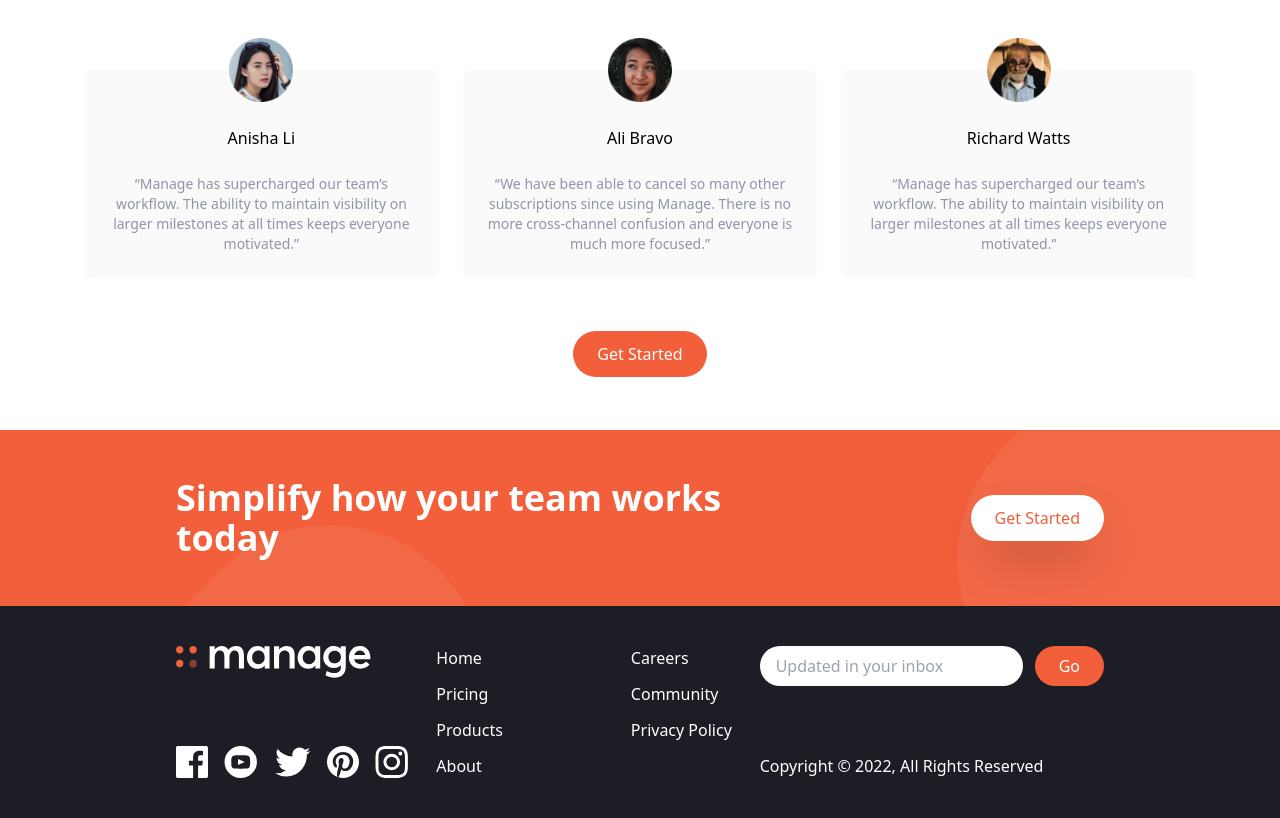
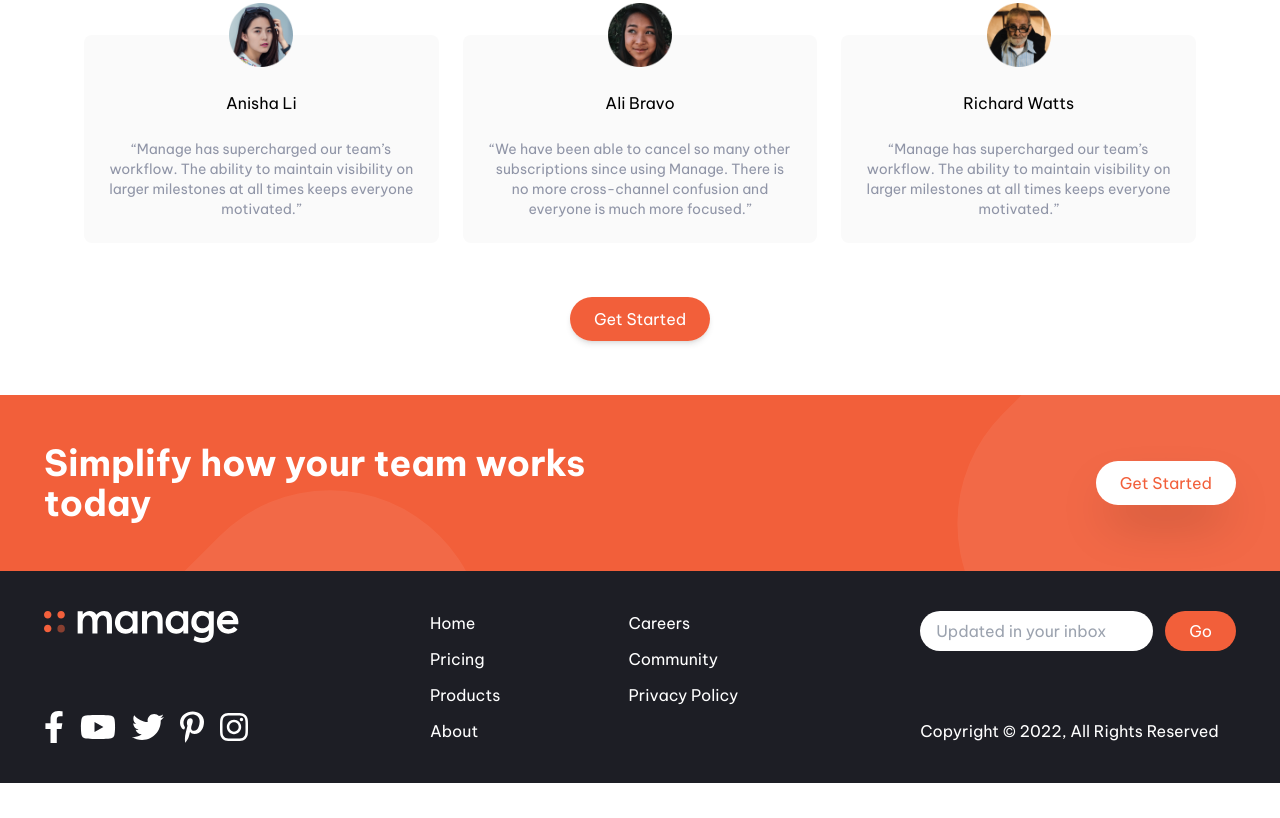
Before and after one commit to inastia/manager-site, a website: page index.html in a window 1280 px wide. Shown: the part 1342-2160 px from the top of the page. After the commit the page ends 2125 px from the top, so only its background shows below. Drawn offline with Linux system fonts and the light colour scheme.

Commit message:
hover states
button hover, font family, media queries

```diff
--- a/index.html
+++ b/index.html
@@ -5,33 +5,33 @@
    <meta charset="UTF-8">
    <meta http-equiv="X-UA-Compatible" content="IE=edge">
    <meta name="viewport" content="width=device-width, initial-scale=1.0">
+   <!-- font -->
+   <link href="https://fonts.googleapis.com/css2?family=Be+Vietnam+Pro:wght@400;500;700&display=swap" rel="stylesheet">
    <link rel="stylesheet" href="css/main.css">
    <title>Manage Landing Page</title>
 </head>
 
 <body>
-   <!-- Navbar -->
+   <!-- navbar -->
    <nav class="relative container mx-auto p-6">
       <!-- flex container -->
       <div class="flex items-center justify-between">
          <!-- logo -->
          <div class="pt-2">
-            <img src="img/logo.svg" alt="logo">
+            <img src="img/logo.svg" alt="logo" />
          </div>
          <!-- menu items -->
-         <div class="hidden space-x-6 md:flex ">
-            <a href="" class="hover:text-darkGrayishBlue">Pricing</a>
-            <a href="" class="hover:text-darkGrayishBlue">Product</a>
-            <a href="" class="hover:text-darkGrayishBlue">About Us</a>
-            <a href="" class="hover:text-darkGrayishBlue">Careers</a>
-            <a href="" class="hover:text-darkGrayishBlue">Community</a>
+         <div class="hidden space-x-6 md:flex">
+            <a href="#" class="hover:text-darkGrayishBlue">Pricing</a>
+            <a href="#" class="hover:text-darkGrayishBlue">Product</a>
+            <a href="#" class="hover:text-darkGrayishBlue">About Us</a>
+            <a href="#" class="hover:text-darkGrayishBlue">Careers</a>
+            <a href="#" class="hover:text-darkGrayishBlue">Community</a>
          </div>
-
          <!-- button -->
          <a href="#"
-            class="hidden md:block p-3 px-6 text-white bg-brightRed rounded-full baseline hover:bg-brightRedLight">
-            Get Started
-         </a>
+            class="hidden p-3 px-6 text-white bg-brightRed rounded-full baseline shadow-md hover:bg-brightRedLight md:block">Get
+            Started</a>
 
          <!-- hamburger icon -->
          <button id="menu-btn" class="block hamburger md:hidden focus:outline-none">
@@ -55,7 +55,7 @@
    </nav>
 
    <!-- hero section -->
-   <section class="" id="hero">
+   <section id="hero">
       <!-- flex container -->
       <div class="container flex flex-col-reverse items-center px-6 mx-auto mt-10 space-y-0 md:space-y-0 md:flex-row">
          <!-- heading side -->
@@ -68,7 +68,8 @@
                while keeping the larger team goals in view.
             </p>
             <div class="flex justify-center md:justify-start">
-               <a href="#" class="p-3 px-6 text-white bg-brightRed rounded-full baseline hover:bg-brightRedLight">
+               <a href="#"
+                  class="p-3 px-6 text-white bg-brightRed shadow-md rounded-full baseline hover:shadow-lg hover:bg-brightRedLight">
                   Get Started
                </a>
             </div>
@@ -229,7 +230,8 @@
 
          <!-- button -->
          <div class="my-16">
-            <a href="#" class="p-3 px-6 text-white bg-brightRed rounded-full baseline hover:bg-brightRedLight">Get
+            <a href="#"
+               class="p-3 px-6 text-white bg-brightRed rounded-full shadow-md baseline hover:shadow-lg hover:bg-brightRedLight">Get
                Started</a>
          </div>
 
@@ -249,7 +251,7 @@
          <!-- button -->
          <div>
             <a href="#"
-               class="p-3 px-6 text-brightRed bg-white rounded-full shadow-2xl baseline hover:bg-veryDarkBlue">Get
+               class="p-3 px-6 text-brightRed bg-white rounded-full shadow-2xl baseline hover:text-brightRedLight">Get
                Started</a>
          </div>
       </div>
@@ -259,10 +261,10 @@
    <footer class="bg-veryDarkBlue">
       <!-- flex container -->
       <div
-         class="container flex flex-col-reverse justify-between px-6 py-10 mx-auto space-y-8 md:flex-row md:space-y-0">
+         class="container flex flex-col-reverse justify-between px-6 py-10 mx-auto space-y-8 lg:flex-row lg:space-y-0">
          <!-- logo and social links container -->
          <div
-            class="flex flex-col-reverse items-center justify-between space-y-12 md:flex-col md:space-y-0 md:items-start">
+            class="flex flex-col-reverse items-center justify-between space-y-12 lg:flex-col lg:space-y-0 lg:items-start">
             <div class="mx-auto my-6 text-center text-white md:hidden">
                Copyright &copy; 2022, All Rights Reserved
             </div>
@@ -271,26 +273,47 @@
                <img src="img/logo-white.svg" class="h-8" alt="logo">
             </div>
             <!-- social links container -->
-            <div class="flex justify-center space-x-4">
-               <!-- link 1 -->
-               <a href="#">
-                  <img src="img/icon-facebook.svg" alt="" class="h-8">
+            <!--! Font Awesome Pro 6.0.0 by @fontawesome - https://fontawesome.com License - https://fontawesome.com/license (Commercial License) Copyright 2022 Fonticons, Inc. -->
+            <div class="flex justify-center space-x-4 text-white">
+               <!-- link 1: facebook -->
+               <a href="">
+                  <svg xmlns="http://www.w3.org/2000/svg" viewBox="0 0 320 512"
+                     class="h-8 fill-white hover:fill-brightRed">
+                     <path
+                        d="M279.14 288l14.22-92.66h-88.91v-60.13c0-25.35 12.42-50.06 52.24-50.06h40.42V6.26S260.43 0 225.36 0c-73.22 0-121.08 44.38-121.08 124.72v70.62H22.89V288h81.39v224h100.17V288z" />
+                  </svg>
                </a>
-               <!-- link 2 -->
-               <a href="#">
-                  <img src="img/icon-youtube.svg" alt="" class="h-8">
+               <!-- link 2: youtube -->
+               <a href="">
+                  <svg xmlns="http://www.w3.org/2000/svg" viewBox="0 0 576 512"
+                     class="h-8 fill-white hover:fill-brightRed">
+                     <path
+                        d="M549.655 124.083c-6.281-23.65-24.787-42.276-48.284-48.597C458.781 64 288 64 288 64S117.22 64 74.629 75.486c-23.497 6.322-42.003 24.947-48.284 48.597-11.412 42.867-11.412 132.305-11.412 132.305s0 89.438 11.412 132.305c6.281 23.65 24.787 41.5 48.284 47.821C117.22 448 288 448 288 448s170.78 0 213.371-11.486c23.497-6.321 42.003-24.171 48.284-47.821 11.412-42.867 11.412-132.305 11.412-132.305s0-89.438-11.412-132.305zm-317.51 213.508V175.185l142.739 81.205-142.739 81.201z" />
+                  </svg>
                </a>
-               <!-- link 3 -->
-               <a href="#">
-                  <img src="img/icon-twitter.svg" alt="" class="h-8">
+               <!-- link 3: twitter -->
+               <a href="">
+                  <svg xmlns="http://www.w3.org/2000/svg" viewBox="0 0 512 512"
+                     class="h-8 fill-white hover:fill-brightRed">
+                     <path
+                        d="M459.37 151.716c.325 4.548.325 9.097.325 13.645 0 138.72-105.583 298.558-298.558 298.558-59.452 0-114.68-17.219-161.137-47.106 8.447.974 16.568 1.299 25.34 1.299 49.055 0 94.213-16.568 130.274-44.832-46.132-.975-84.792-31.188-98.112-72.772 6.498.974 12.995 1.624 19.818 1.624 9.421 0 18.843-1.3 27.614-3.573-48.081-9.747-84.143-51.98-84.143-102.985v-1.299c13.969 7.797 30.214 12.67 47.431 13.319-28.264-18.843-46.781-51.005-46.781-87.391 0-19.492 5.197-37.36 14.294-52.954 51.655 63.675 129.3 105.258 216.365 109.807-1.624-7.797-2.599-15.918-2.599-24.04 0-57.828 46.782-104.934 104.934-104.934 30.213 0 57.502 12.67 76.67 33.137 23.715-4.548 46.456-13.32 66.599-25.34-7.798 24.366-24.366 44.833-46.132 57.827 21.117-2.273 41.584-8.122 60.426-16.243-14.292 20.791-32.161 39.308-52.628 54.253z" />
+                  </svg>
                </a>
-               <!-- link 4 -->
-               <a href="#">
-                  <img src="img/icon-pinterest.svg" alt="" class="h-8">
+               <!-- link 4: pinterest -->
+               <a href="">
+                  <svg xmlns="http://www.w3.org/2000/svg" viewBox="0 0 384 512"
+                     class="h-8 fill-white hover:fill-brightRed">
+                     <path
+                        d="M204 6.5C101.4 6.5 0 74.9 0 185.6 0 256 39.6 296 63.6 296c9.9 0 15.6-27.6 15.6-35.4 0-9.3-23.7-29.1-23.7-67.8 0-80.4 61.2-137.4 140.4-137.4 68.1 0 118.5 38.7 118.5 109.8 0 53.1-21.3 152.7-90.3 152.7-24.9 0-46.2-18-46.2-43.8 0-37.8 26.4-74.4 26.4-113.4 0-66.2-93.9-54.2-93.9 25.8 0 16.8 2.1 35.4 9.6 50.7-13.8 59.4-42 147.9-42 209.1 0 18.9 2.7 37.5 4.5 56.4 3.4 3.8 1.7 3.4 6.9 1.5 50.4-69 48.6-82.5 71.4-172.8 12.3 23.4 44.1 36 69.3 36 106.2 0 153.9-103.5 153.9-196.8C384 71.3 298.2 6.5 204 6.5z" />
+                  </svg>
                </a>
-               <!-- link 5 -->
-               <a href="#">
-                  <img src="img/icon-instagram.svg" alt="" class="h-8">
+               <!-- link 5: instagram -->
+               <a href="">
+                  <svg xmlns="http://www.w3.org/2000/svg" viewBox="0 0 448 512"
+                     class="h-8 fill-white hover:fill-brightRed">
+                     <path
+                        d="M224.1 141c-63.6 0-114.9 51.3-114.9 114.9s51.3 114.9 114.9 114.9S339 319.5 339 255.9 287.7 141 224.1 141zm0 189.6c-41.1 0-74.7-33.5-74.7-74.7s33.5-74.7 74.7-74.7 74.7 33.5 74.7 74.7-33.6 74.7-74.7 74.7zm146.4-194.3c0 14.9-12 26.8-26.8 26.8-14.9 0-26.8-12-26.8-26.8s12-26.8 26.8-26.8 26.8 12 26.8 26.8zm76.1 27.2c-1.7-35.9-9.9-67.7-36.2-93.9-26.2-26.2-58-34.4-93.9-36.2-37-2.1-147.9-2.1-184.9 0-35.8 1.7-67.6 9.9-93.9 36.1s-34.4 58-36.2 93.9c-2.1 37-2.1 147.9 0 184.9 1.7 35.9 9.9 67.7 36.2 93.9s58 34.4 93.9 36.2c37 2.1 147.9 2.1 184.9 0 35.9-1.7 67.7-9.9 93.9-36.2 26.2-26.2 34.4-58 36.2-93.9 2.1-37 2.1-147.8 0-184.8zM398.8 388c-7.8 19.6-22.9 34.7-42.6 42.6-29.5 11.7-99.5 9-132.1 9s-102.7 2.6-132.1-9c-19.6-7.8-34.7-22.9-42.6-42.6-11.7-29.5-9-99.5-9-132.1s-2.6-102.7 9-132.1c7.8-19.6 22.9-34.7 42.6-42.6 29.5-11.7 99.5-9 132.1-9s102.7-2.6 132.1 9c19.6 7.8 34.7 22.9 42.6 42.6 11.7 29.5 9 99.5 9 132.1s2.7 102.7-9 132.1z" />
+                  </svg>
                </a>
             </div>
          </div>
@@ -321,7 +344,7 @@
                   </button>
                </div>
             </form>
-            <div class="hidden text-white md:block">
+            <div class="hidden text-white lg:block">
                Copyright &copy; 2022, All Rights Reserved
             </div>
          </div>
--- a/input.css
+++ b/input.css
@@ -1,6 +1,12 @@
 @tailwind base;
 @tailwind components;
 @tailwind utilities;
+
+@layer base {
+   html {
+      font-family: 'Be Vietnam Pro', sans-serif;
+   }
+}
 
 body {
    background-image: url('../img/bg-tablet-pattern.svg');
@@ -23,7 +29,9 @@ body {
    #cta {
       background-image: url('../img/bg-simplify-section-mobile.svg');
    }
+
 }
+
 
 /* Hamburger Menu */
 .hamburger {
--- a/tailwind.config.js
+++ b/tailwind.config.js
@@ -4,9 +4,12 @@ module.exports = {
   theme: {
     screens: {
       sm: '480px',
-      md: '768px',
-      lg: '976px',
-      xl: '1440px',
+      md: '960px',
+      lg: '1240px',
+      xl: '2000px',
+    },
+    fontFamily: {
+      'body': ['Be Vietnam Pro', 'sans-serif'],
     },
     extend: {
       colors: {
@@ -18,7 +21,7 @@ module.exports = {
         veryDarkBlue: 'hsl(233, 12%, 13%)',
         veryPaleRed: 'hsl(13, 100%, 96%)',
         veryLightGray: 'hsl(0, 0%, 98%)',
-      }
+      },
     },
   },
   plugins: [],
```
Also changed, not shown: css/main.css, img/icon-facebook.svg (deleted), img/icon-instagram.svg (deleted), img/icon-pinterest.svg (deleted), img/icon-twitter.svg (deleted), img/icon-youtube.svg (deleted), 2 other files.
